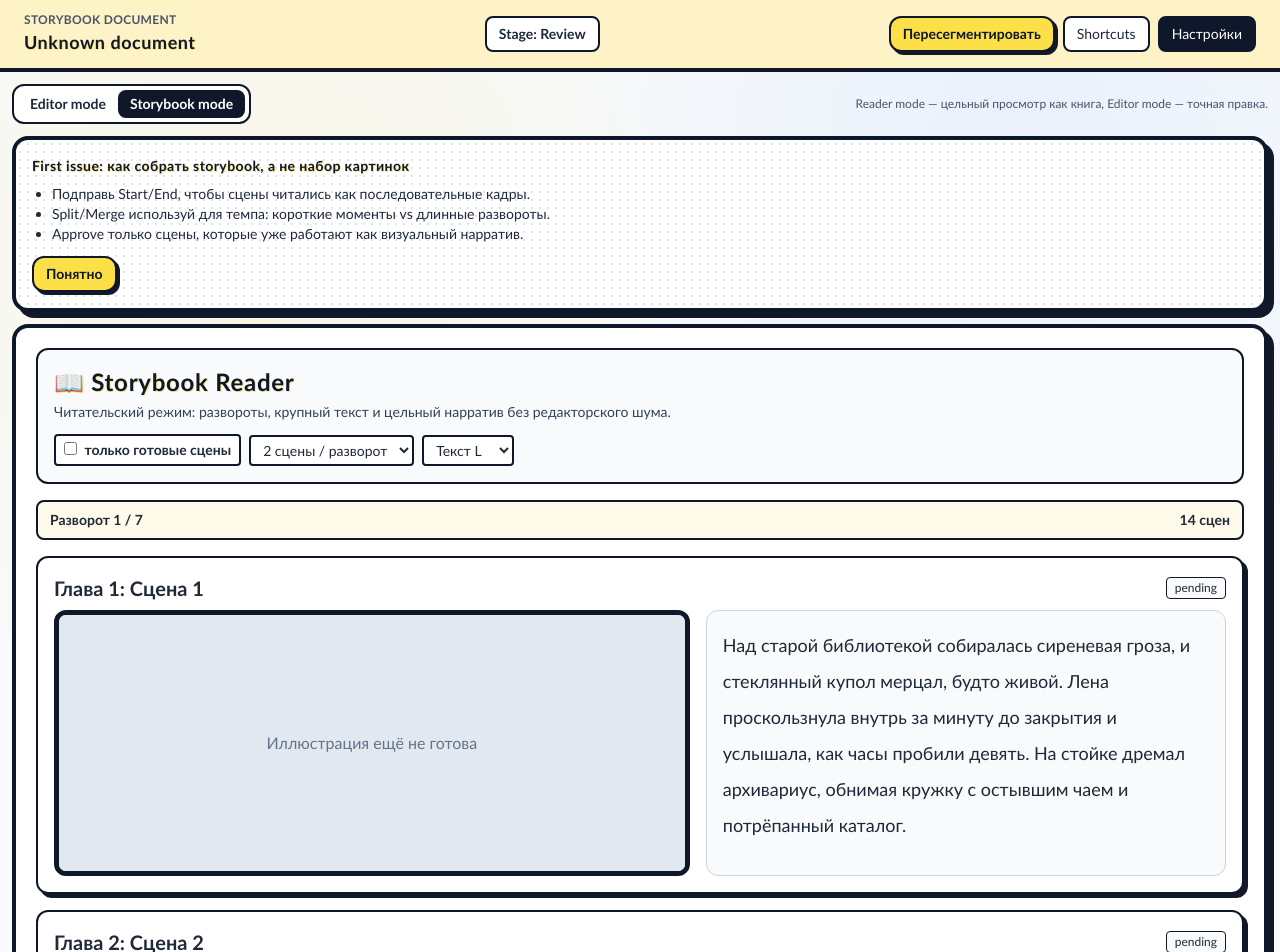
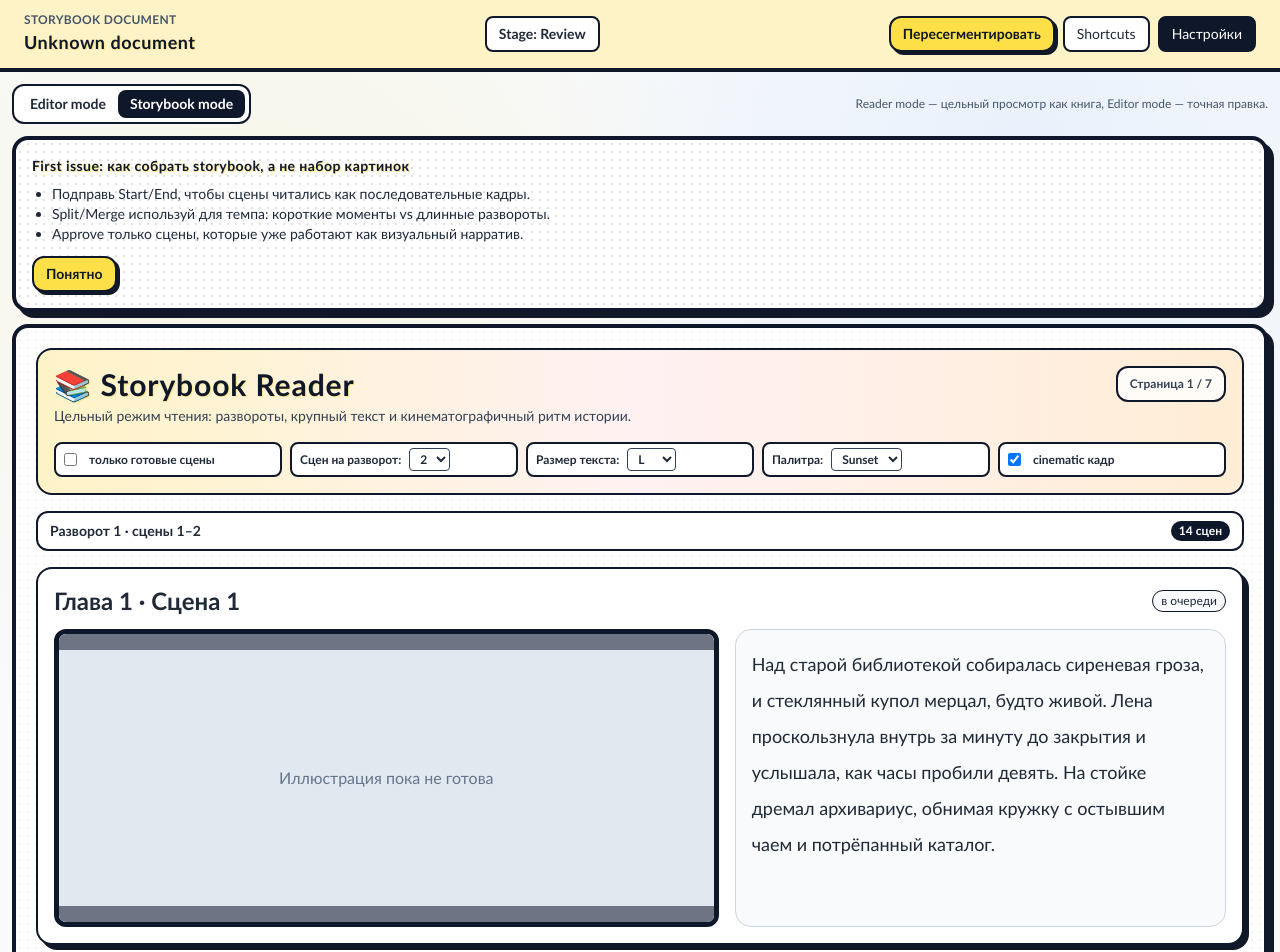
Before and after one commit to vadzimblr/university-project, a Vue app in the folder frontend-mock/: page /doc/1 in a window 1280 px wide. Shown: the top 952 px of the page. Built offline with nearby package versions, Linux system fonts and the light colour scheme.

Commit message:
feat: redesign storybook reader with interactive cinematic UI

```diff
--- a/frontend-mock/src/components/StorybookReader.vue
+++ b/frontend-mock/src/components/StorybookReader.vue
@@ -1,5 +1,5 @@
 <script setup lang="ts">
-import { computed, ref } from 'vue';
+import { computed, ref, watch } from 'vue';
 import type { Illustration, Scene } from '@/types/models';
 
 const props = defineProps<{
@@ -10,7 +10,9 @@ const props = defineProps<{
 const page = ref(1);
 const scenesPerPage = ref(2);
 const showOnlyReady = ref(false);
-const fontScale = ref<'md' | 'lg'>('lg');
+const fontScale = ref<'md' | 'lg' | 'xl'>('lg');
+const palette = ref<'sunset' | 'night' | 'mint'>('sunset');
+const cinematic = ref(true);
 
 const readerScenes = computed(() => {
   const base = [...props.scenes].sort((a, b) => a.index - b.index);
@@ -18,13 +20,40 @@ const readerScenes = computed(() => {
 });
 
 const totalPages = computed(() => Math.max(1, Math.ceil(readerScenes.value.length / scenesPerPage.value)));
+const pageStartIndex = computed(() => (page.value - 1) * scenesPerPage.value);
 const paged = computed(() => {
   const safe = Math.min(Math.max(1, page.value), totalPages.value);
   const start = (safe - 1) * scenesPerPage.value;
   return readerScenes.value.slice(start, start + scenesPerPage.value);
 });
 
-const textClass = computed(() => (fontScale.value === 'lg' ? 'text-lg leading-9' : 'text-base leading-8'));
+const textClass = computed(() => {
+  if (fontScale.value === 'xl') return 'text-xl leading-10';
+  if (fontScale.value === 'lg') return 'text-lg leading-9';
+  return 'text-base leading-8';
+});
+
+const paletteClasses: Record<typeof palette.value, string> = {
+  sunset: 'from-amber-100 via-rose-50 to-orange-100',
+  night: 'from-slate-900 via-indigo-950 to-slate-800 text-slate-100',
+  mint: 'from-emerald-100 via-teal-50 to-cyan-100',
+};
+
+const statusLabel: Record<Scene['status'], string> = {
+  pending: 'в очереди',
+  approved: 'утверждена',
+  generating: 'генерируется',
+  ready: 'готова',
+  error: 'ошибка',
+};
+
+watch([scenesPerPage, showOnlyReady], () => {
+  page.value = 1;
+});
+
+watch(totalPages, (value) => {
+  if (page.value > value) page.value = value;
+});
 
 function nextPage() {
   page.value = Math.min(totalPages.value, page.value + 1);
@@ -37,58 +66,112 @@ function prevPage() {
 function getImage(scene: Scene) {
   return props.illustrations[scene.id]?.imageUrl;
 }
+
+function jumpTo(index: number) {
+  page.value = index;
+}
 </script>
 
 <template>
-  <section class="comic-card bg-white p-5">
-    <div class="mb-4 rounded-xl border-2 border-slate-900 bg-slate-50 p-4">
-      <h2 class="comic-title text-2xl font-black">📖 Storybook Reader</h2>
-      <p class="mt-1 text-sm text-slate-700">Читательский режим: развороты, крупный текст и цельный нарратив без редакторского шума.</p>
+  <section class="comic-card relative overflow-hidden bg-white p-5">
+    <div class="pointer-events-none absolute inset-0 opacity-40 halftone"></div>
 
-      <div class="mt-3 flex flex-wrap items-center gap-2 text-sm">
-        <label class="rounded border-2 border-slate-900 bg-white px-2 py-1 font-semibold">
+    <div class="relative z-10 mb-4 rounded-2xl border-2 border-slate-900 bg-gradient-to-r p-4" :class="paletteClasses[palette]">
+      <div class="flex flex-wrap items-start justify-between gap-3">
+        <div>
+          <h2 class="comic-title text-3xl font-black">📚 Storybook Reader</h2>
+          <p class="mt-1 text-sm" :class="palette === 'night' ? 'text-slate-200' : 'text-slate-700'">
+            Цельный режим чтения: развороты, крупный текст и кинематографичный ритм истории.
+          </p>
+        </div>
+        <div class="rounded-xl border-2 border-slate-900 bg-white/80 px-3 py-2 text-xs font-semibold text-slate-700">
+          Страница {{ page }} / {{ totalPages }}
+        </div>
+      </div>
+
+      <div class="mt-4 grid gap-2 md:grid-cols-2 xl:grid-cols-5">
+        <label class="reader-chip">
           <input v-model="showOnlyReady" type="checkbox" class="mr-1" /> только готовые сцены
         </label>
-        <select v-model.number="scenesPerPage" class="rounded border-2 border-slate-900 bg-white px-2 py-1">
-          <option :value="1">1 сцена / разворот</option>
-          <option :value="2">2 сцены / разворот</option>
-          <option :value="3">3 сцены / разворот</option>
-        </select>
-        <select v-model="fontScale" class="rounded border-2 border-slate-900 bg-white px-2 py-1">
-          <option value="md">Текст M</option>
-          <option value="lg">Текст L</option>
-        </select>
+
+        <label class="reader-chip">
+          Сцен на разворот:
+          <select v-model.number="scenesPerPage" class="reader-select">
+            <option :value="1">1</option>
+            <option :value="2">2</option>
+            <option :value="3">3</option>
+          </select>
+        </label>
+
+        <label class="reader-chip">
+          Размер текста:
+          <select v-model="fontScale" class="reader-select">
+            <option value="md">M</option>
+            <option value="lg">L</option>
+            <option value="xl">XL</option>
+          </select>
+        </label>
+
+        <label class="reader-chip">
+          Палитра:
+          <select v-model="palette" class="reader-select">
+            <option value="sunset">Sunset</option>
+            <option value="night">Night</option>
+            <option value="mint">Mint</option>
+          </select>
+        </label>
+
+        <label class="reader-chip">
+          <input v-model="cinematic" type="checkbox" class="mr-1" /> cinematic кадр
+        </label>
       </div>
     </div>
 
-    <div class="mb-4 flex items-center justify-between rounded-lg border-2 border-slate-900 bg-amber-50 px-3 py-2 text-sm font-semibold">
-      <span>Разворот {{ page }} / {{ totalPages }}</span>
-      <span>{{ readerScenes.length }} сцен</span>
+    <div class="relative z-10 mb-4 flex items-center justify-between rounded-xl border-2 border-slate-900 bg-white px-3 py-2 text-sm font-semibold">
+      <span>Разворот {{ page }} · сцены {{ pageStartIndex + 1 }}–{{ Math.min(pageStartIndex + paged.length, readerScenes.length) }}</span>
+      <span class="rounded-full bg-slate-900 px-2 py-0.5 text-xs text-white">{{ readerScenes.length }} сцен</span>
     </div>
 
-    <div class="space-y-4">
-      <article v-for="scene in paged" :key="scene.id" class="rounded-xl border-2 border-slate-900 bg-white p-4 shadow-[4px_4px_0_#111827]">
-        <div class="mb-2 flex items-center justify-between gap-2">
-          <h3 class="text-xl font-black">Глава {{ scene.index }}: {{ scene.title }}</h3>
-          <span class="rounded border border-slate-900 bg-slate-50 px-2 py-0.5 text-xs">{{ scene.status }}</span>
+    <div class="relative z-10 space-y-4">
+      <article
+        v-for="scene in paged"
+        :key="scene.id"
+        class="reader-scene rounded-2xl border-2 border-slate-900 bg-white p-4"
+      >
+        <div class="mb-3 flex items-center justify-between gap-2">
+          <h3 class="text-2xl font-black">Глава {{ scene.index }} · {{ scene.title }}</h3>
+          <span class="rounded-full border border-slate-900 bg-slate-50 px-2 py-0.5 text-xs">{{ statusLabel[scene.status] }}</span>
         </div>
 
-        <div class="grid gap-4 lg:grid-cols-[1.1fr_0.9fr]">
-          <div class="panel-frame">
-            <img v-if="getImage(scene)" :src="getImage(scene)" alt="panel" class="h-64 w-full object-cover" />
-            <div v-else class="flex h-64 items-center justify-center bg-slate-200 text-slate-500">Иллюстрация ещё не готова</div>
+        <div class="grid gap-4 lg:grid-cols-[1.15fr_0.85fr]">
+          <div class="panel-frame" :class="cinematic ? 'reader-cinematic' : ''">
+            <img v-if="getImage(scene)" :src="getImage(scene)" alt="panel" class="h-72 w-full object-cover" />
+            <div v-else class="flex h-72 items-center justify-center bg-slate-200 text-slate-500">Иллюстрация пока не готова</div>
           </div>
 
-          <div class="rounded-xl border border-slate-300 bg-slate-50 p-4" :class="textClass">
-            {{ scene.text }}
+          <div class="rounded-2xl border border-slate-300 bg-slate-50 p-4" :class="textClass">
+            <p class="line-clamp-none">{{ scene.text }}</p>
           </div>
         </div>
       </article>
     </div>
 
-    <div class="mt-5 flex justify-between">
-      <button class="rounded border-2 border-slate-900 bg-white px-3 py-1.5 text-sm font-semibold" :disabled="page <= 1" @click="prevPage">← Назад</button>
-      <button class="rounded border-2 border-slate-900 bg-white px-3 py-1.5 text-sm font-semibold" :disabled="page >= totalPages" @click="nextPage">Далее →</button>
+    <div class="relative z-10 mt-5 flex flex-wrap items-center justify-between gap-3">
+      <button class="kaboom-btn disabled:opacity-50" :disabled="page <= 1" @click="prevPage">← Назад</button>
+
+      <div class="flex max-w-full gap-1 overflow-x-auto rounded-lg border border-slate-300 bg-white px-2 py-1">
+        <button
+          v-for="n in totalPages"
+          :key="`page-${n}`"
+          class="h-7 min-w-7 rounded text-xs font-semibold"
+          :class="n === page ? 'bg-slate-900 text-white' : 'bg-slate-100 hover:bg-slate-200'"
+          @click="jumpTo(n)"
+        >
+          {{ n }}
+        </button>
+      </div>
+
+      <button class="kaboom-btn disabled:opacity-50" :disabled="page >= totalPages" @click="nextPage">Далее →</button>
     </div>
   </section>
 </template>
--- a/frontend-mock/src/styles/main.css
+++ b/frontend-mock/src/styles/main.css
@@ -61,6 +61,41 @@ body {
   @apply rounded-xl border-2 border-slate-900 bg-yellow-300 px-3 py-1.5 text-sm font-semibold text-slate-900 shadow-[3px_3px_0_#111827] transition hover:-translate-y-0.5;
 }
 
+.reader-chip {
+  @apply flex items-center gap-2 rounded-lg border-2 border-slate-900 bg-white px-2 py-1 text-xs font-semibold;
+}
+
+.reader-select {
+  @apply rounded border border-slate-700 bg-white px-1.5 py-0.5 text-xs;
+}
+
+.reader-scene {
+  @apply shadow-[5px_5px_0_#111827] transition duration-200 hover:-translate-y-0.5;
+}
+
+.reader-cinematic {
+  position: relative;
+}
+
+.reader-cinematic::before,
+.reader-cinematic::after {
+  content: '';
+  position: absolute;
+  left: 0;
+  right: 0;
+  height: 16px;
+  background: rgba(15, 23, 42, 0.55);
+  z-index: 2;
+}
+
+.reader-cinematic::before {
+  top: 0;
+}
+
+.reader-cinematic::after {
+  bottom: 0;
+}
+
 .line-clamp-2 {
   display: -webkit-box;
   -webkit-line-clamp: 2;
```
